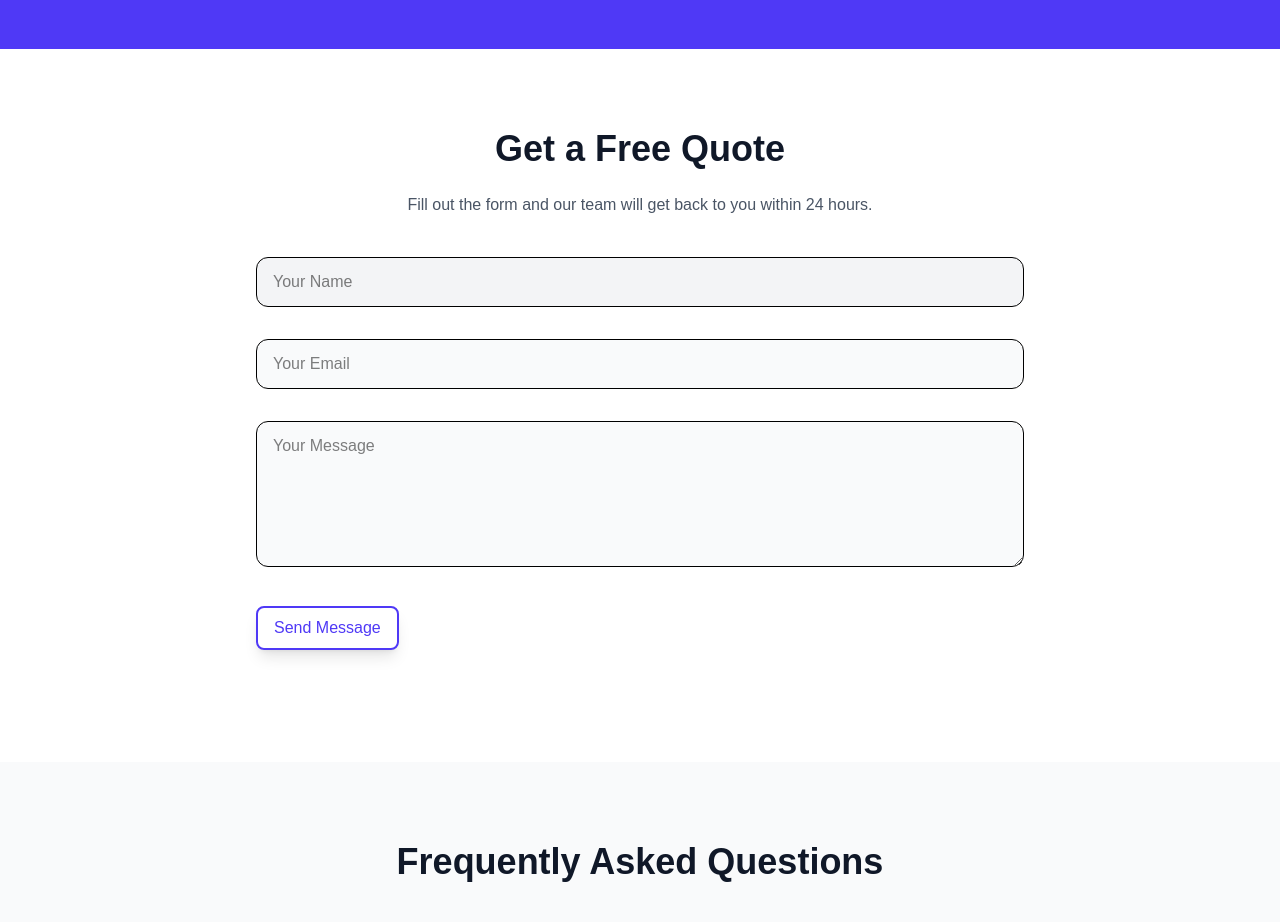
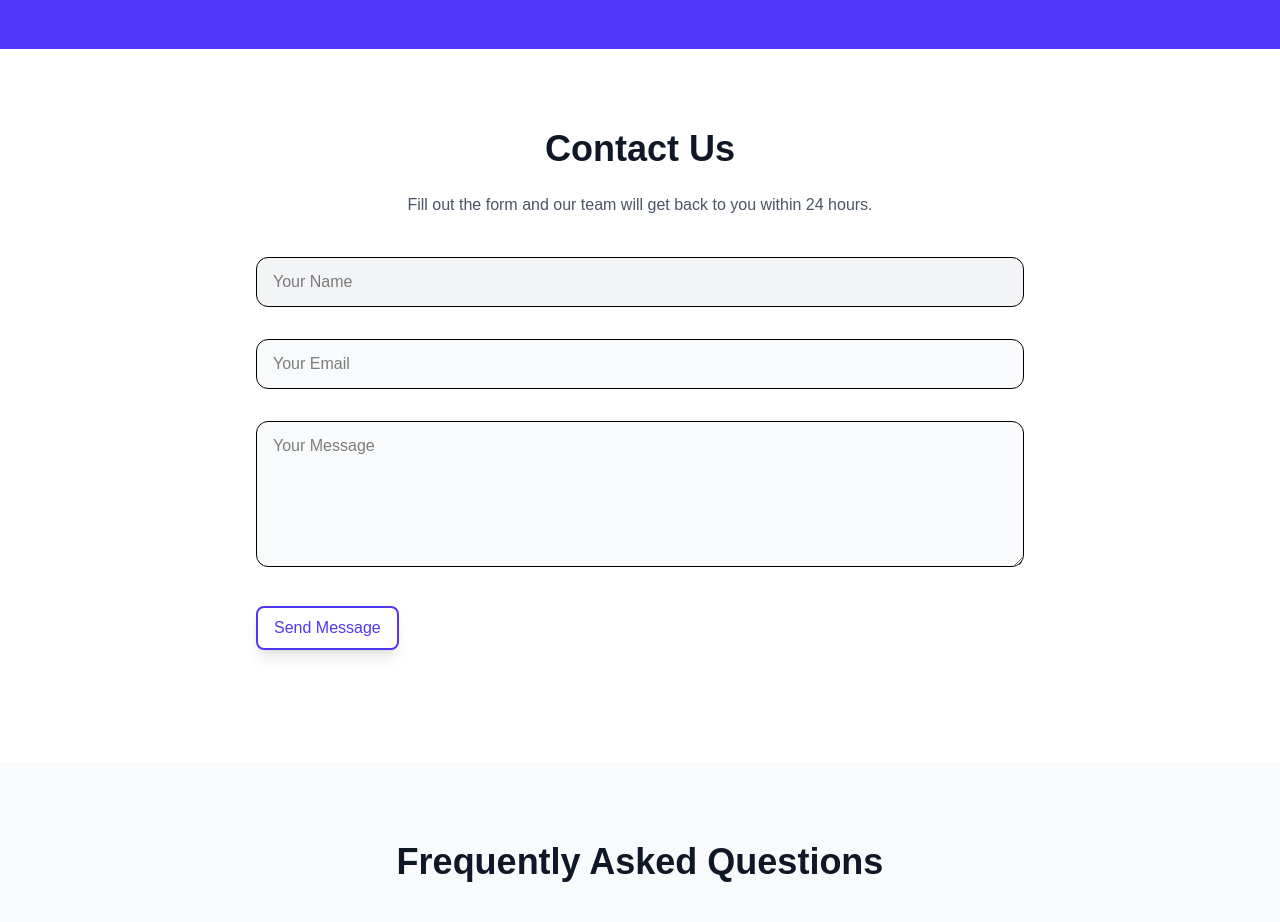
Before and after one commit to abhishekkrpandey17/BrandingWorkz, a Next.js app in the folder client/: page / in a window 1280 px wide. Shown: the part 4260-5182 px from the top of the page. Built offline with nearby package versions, Linux system fonts and the light colour scheme.

Commit message:
Feat: Developed projects  page

```diff
--- a/client/src/app/componets/contact.tsx
+++ b/client/src/app/componets/contact.tsx
@@ -55,7 +55,7 @@ const ContactForm = () => {
             ease: "easeInOut",
           }}
         >
-          Get a Free Quote
+          Contact Us
         </motion.h2>
 
         {/* Subheading */}
--- a/client/src/app/componets/projecthero.tsx
+++ b/client/src/app/componets/projecthero.tsx
@@ -9,7 +9,7 @@ const ProjectsHero = () => {
       {/* Background Image */}
       <div className="absolute inset-0 z-0">
         <Image
-          src="/images/projects-hero.jpg"
+          src="/images/projectsherobg.png"
           alt="Our Projects"
           fill
           priority
--- a/client/src/app/projects/page.tsx
+++ b/client/src/app/projects/page.tsx
@@ -2,12 +2,16 @@ import React from 'react'
 import Navbar from '../componets/navbar'
 import Footer from '../componets/footer'
 import ProjectsHero from '../componets/projecthero'
+import Projects from '../componets/projects'
 
 const page = () => {
   return (
     <>
     <Navbar/>
+    <main className="mt-15">
     <ProjectsHero/>
+    </main>
+    <Projects/>
 
     <Footer/>
     </>
```
Also changed, not shown: 1 other file (tests, documents, lock files or other folders).
